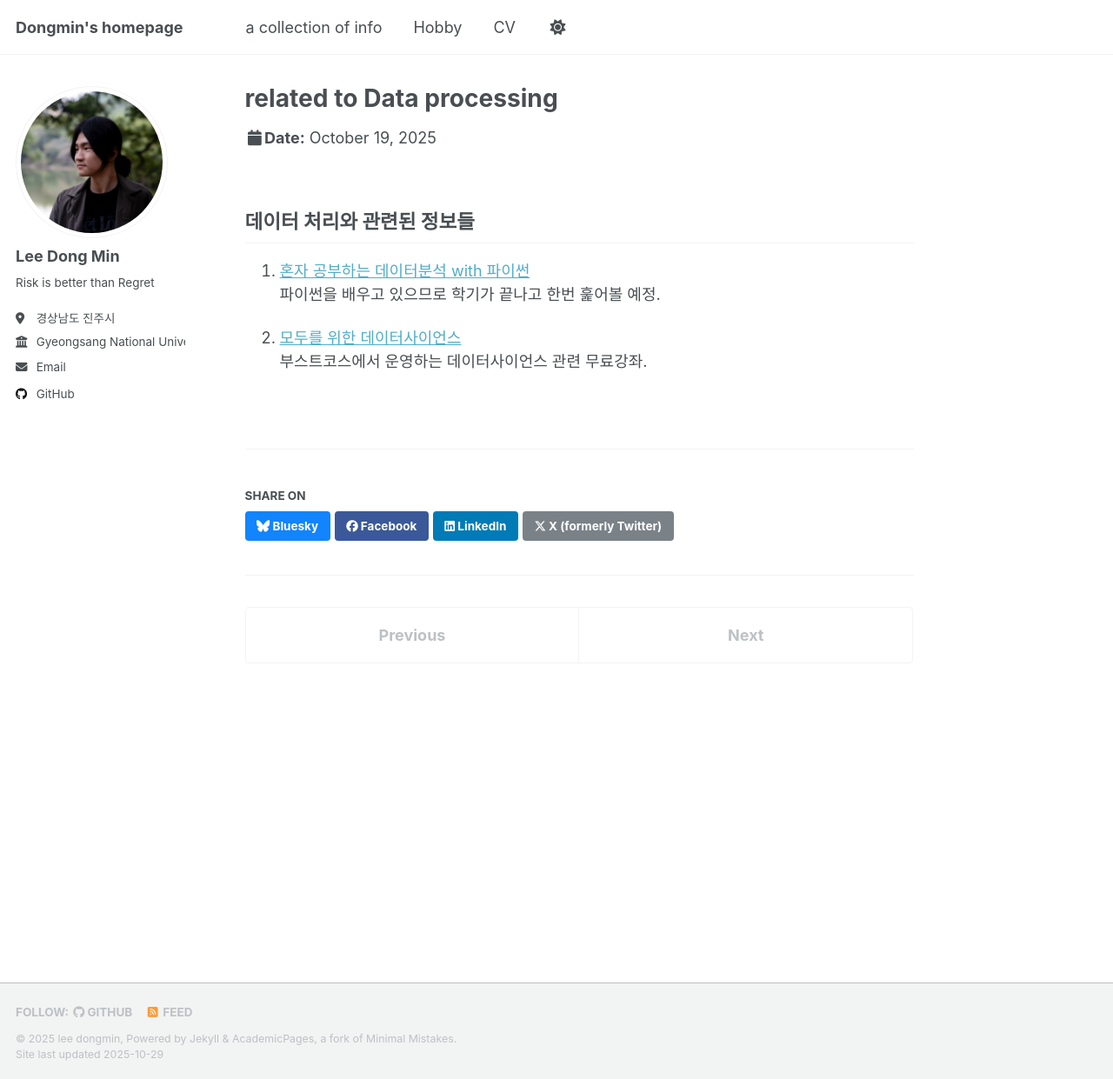
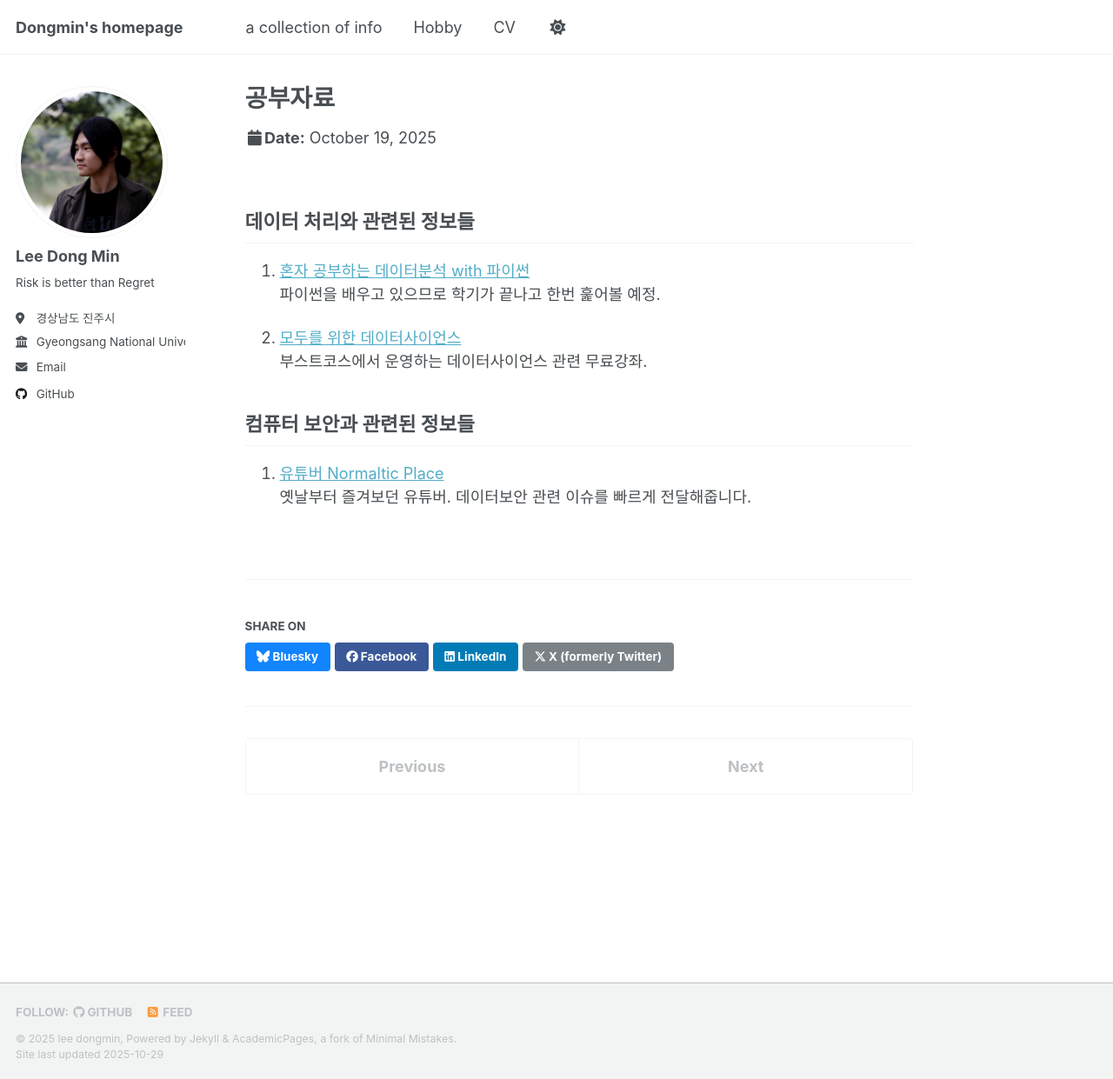
Before and after one commit to leerowa/leerowa.github.io, a Jekyll site: the page built from _info/study-course.md, in a window 1280 px wide and 1241 px high. Shown: the whole window at 87% size. Built offline with Jekyll 4.4.1, drawn with Linux system fonts in a browser that asks for light colours; a script that is not in the unit is left out.

Commit message:
Update and rename related-to-Data-processing.md to study-course.md

```diff
--- a/_info/related-to-Data-processing.md
+++ b/_info/study-course.md
@@ -1,8 +1,8 @@
 ---
-title: "related to Data processing"
+title: "공부자료"
 collection: info
 # type: "Undergraduate course"
-permalink: /info/related-to-Data-processing
+permalink: /info/study-course
 # venue: "University 1, Department"
 date: 2025-10-19
 # location: "City, Country"
@@ -15,4 +15,10 @@ date: 2025-10-19
 파이썬을 배우고 있으므로 학기가 끝나고 한번 훑어볼 예정.
 
 2. [모두를 위한 데이터사이언스](https://www.boostcourse.org/ds101)<br>
-부스트코스에서 운영하는 데이터사이언스 관련 무료강좌.
+부스트코스에서 운영하는 데이터사이언스 관련 무료강좌.<br>
+
+컴퓨터 보안과 관련된 정보들
+--
+
+1. [유튜버 Normaltic Place](https://www.youtube.com/@Normaltic)<br>
+   옛날부터 즐겨보던 유튜버. 데이터보안 관련 이슈를 빠르게 전달해줍니다.
```
